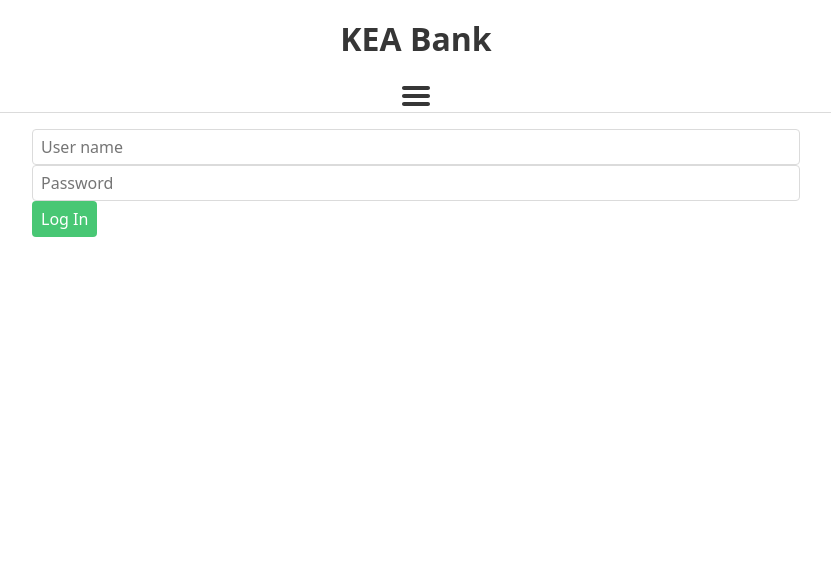
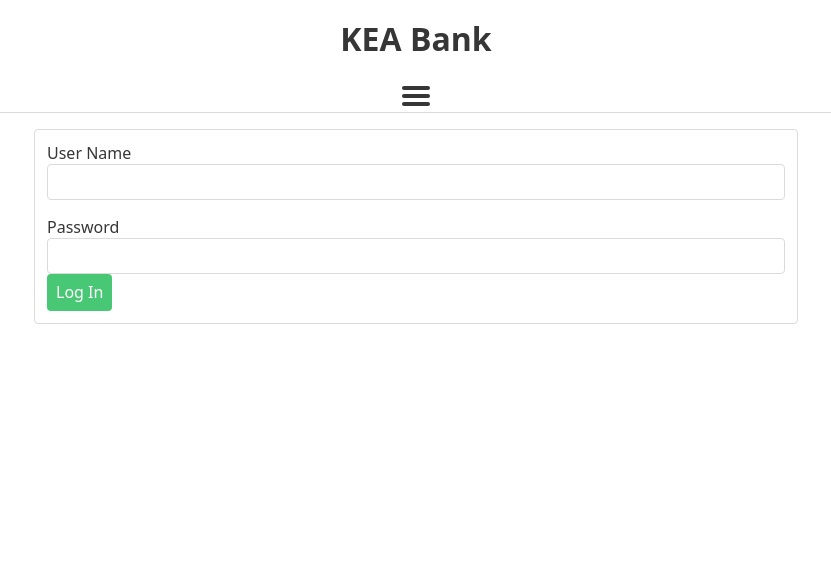
Before and after one commit to stefanosAgelastos/django-bank-project, a Django app: page /accounts/login/ in a window 1280 px wide. Shown: the top 564 px of the page, without its empty margins (224-1055 px from the left). Run offline with Django 3.2, Linux system fonts and the light colour scheme.

Commit message:
Clean up.

```diff
--- a/bank/templates/bank/index.html
+++ b/bank/templates/bank/index.html
@@ -2,5 +2,7 @@
 
 
 {% block main %}
-Index here.
+
+<p>Welcome, {{ user }}.</p>
+
 {% endblock %}
--- a/templates/base.html
+++ b/templates/base.html
@@ -26,11 +26,6 @@
                     <li><a href="{% url 'logout' %}">Log out</a></li>
                 </ul>
             </li>
-            {% if user.is_authenticated %}
-            <li class="userid">
-            {{ user }}
-            </li>
-            {% endif %}
         </ul>
     {% endblock %}
     </nav>
--- a/templates/registration/login.html
+++ b/templates/registration/login.html
@@ -3,8 +3,16 @@
 {% block main %}
 <form action="{% url 'login' %}" method="post">
     {% csrf_token %}
-    <input name="username" type="text" placeholder="User name" />
-    <input name="password" type="password" placeholder="Password" />
+    <fieldset>
+    <label>
+        User Name
+        <input name="username" type="text" />
+    </label>
+    <label>
+        Password
+        <input name="password" type="password" />
+    </label>
     <button>Log In</button>
+    </fieldset>
 </form>
 {% endblock %}
```
Also changed, not shown: bank/admin.py (line endings or trailing spaces).
